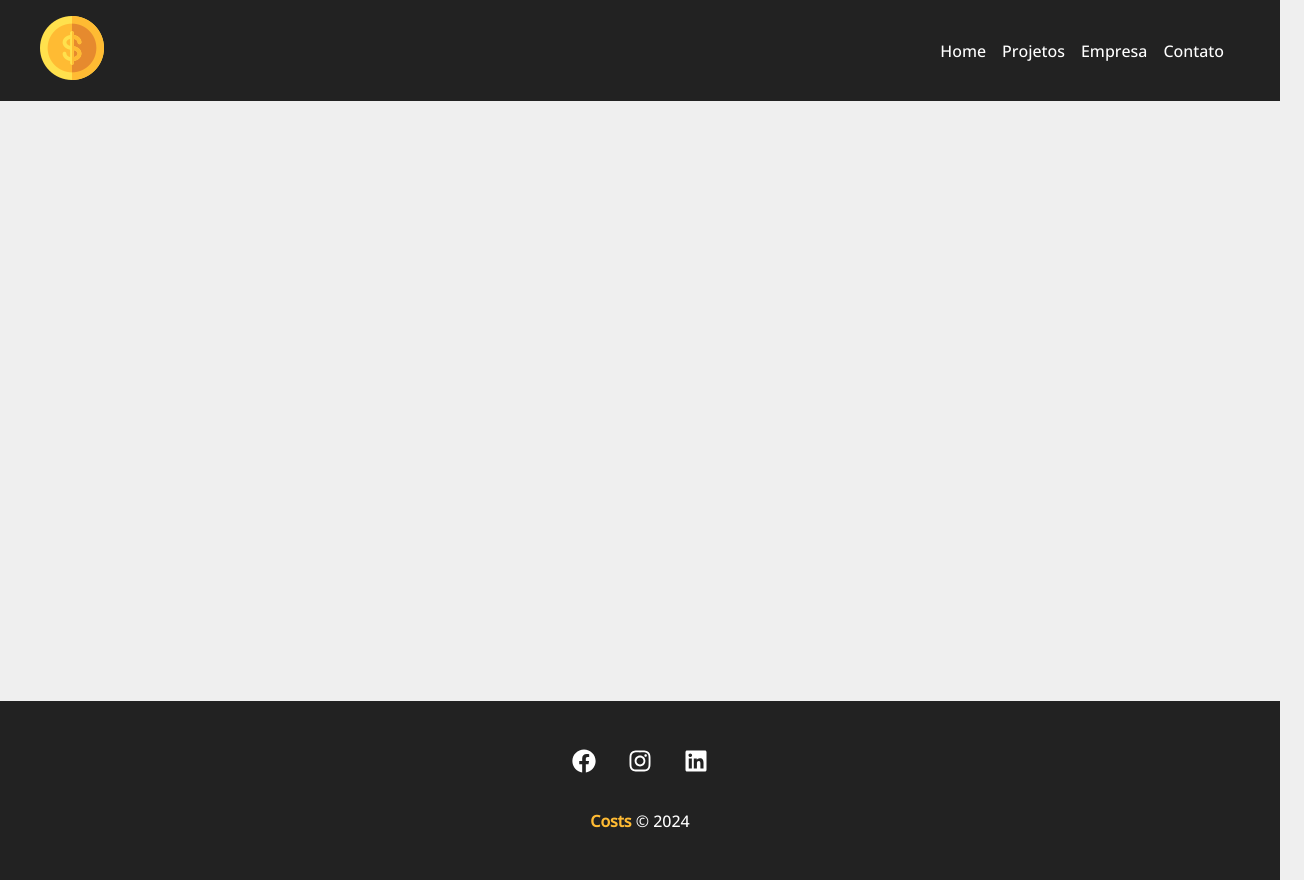
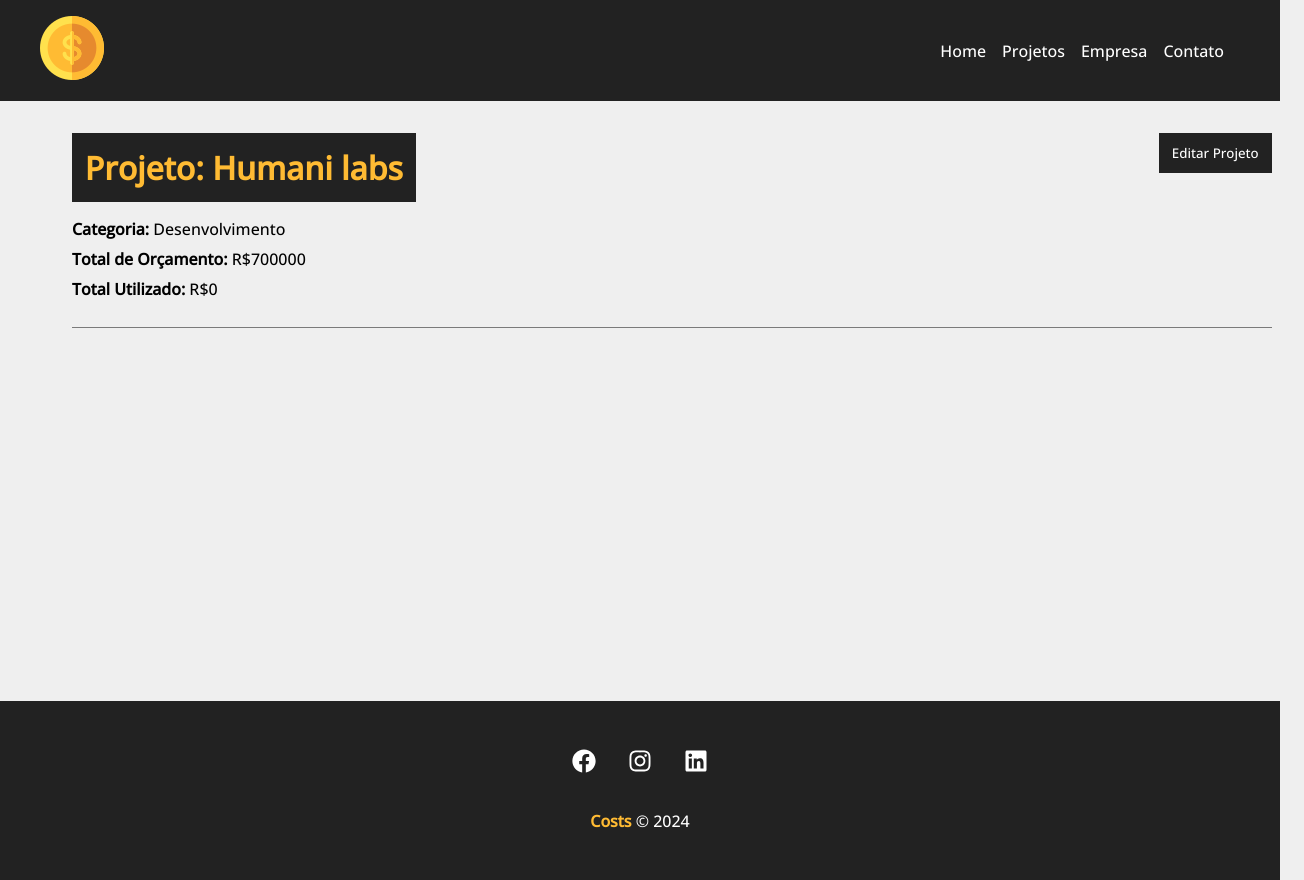
Before and after one commit to Victor87dev/projeto-planner, a React (Vite) app in the folder projeto-costs/: page /project/1c51 in a window 1280 px wide. Shown: the whole page, 1304 px wide, since content can reach past the window. Built offline with nearby package versions, Linux system fonts and the light colour scheme; no server answers; data requests are answered from the project's data file.

Commit message:
perf: estruturando page de edição do projeto

```diff
--- a/projeto-costs/db.json
+++ b/projeto-costs/db.json
@@ -1,20 +1,20 @@
 {
   "projects": [
     {
-      "id": "6823",
-      "name": "joao",
-      "budget": "20000",
+      "id": "40db",
+      "name": "Pacific Standart",
+      "budget": "400000",
       "category": {
-        "id": "2",
-        "name": "Desenvolvimento"
+        "id": "4",
+        "name": "Planejamento"
       },
       "cost": 0,
       "services": []
     },
     {
-      "id": "5afa",
-      "name": "João Victor Sampaio",
-      "budget": "2000",
+      "id": "3af4",
+      "name": "Fleca",
+      "budget": "50000",
       "category": {
         "id": "1",
         "name": "Infra"
@@ -23,12 +23,12 @@
       "services": []
     },
     {
-      "id": "c1ad",
-      "name": "Projeto Teste",
-      "budget": "3000",
+      "id": "1c51",
+      "name": "Humani labs",
+      "budget": "700000",
       "category": {
-        "id": "1",
-        "name": "Infra"
+        "id": "2",
+        "name": "Desenvolvimento"
       },
       "cost": 0,
       "services": []
--- a/projeto-costs/src/components/pages/Project.jsx
+++ b/projeto-costs/src/components/pages/Project.jsx
@@ -1,13 +1,19 @@
 import styles from "./Project.module.css"
 import { useParams } from "react-router-dom"
 import { useState, useEffect } from "react"
+
+import Loading from "../layout/Loading"
+import Container from "../layout/Container"
 
 const Project = ()=>{
 
   const { id } = useParams()
   const [project, setProject] = useState([])
+  const [showProjectForm, setShowProjectForm] = useState(false)
 
   useEffect(()=>{
+    setTimeout(()=>{
+
       fetch(`http://localhost:5000/projects/${id}`,{
          method: 'GET',
          headers: {
@@ -20,12 +26,57 @@
       })
       .catch((err)=>console.log(err))
 
+    }, 500)
   }, [id])
 
+  function toggleProjectForm(){
+    setShowProjectForm(!showProjectForm)
+  }
 
-  return(
-    <p>{project.name}</p>
+  return(<>
+    {project.name ? (
+     <div className={styles.project_details}>
+      <Container customClass="column">
+        <div className={styles.details_container}>
+          <h1>Projeto: {project.name}</h1>
+          <button className={styles.btn} onClick={toggleProjectForm}>
+            {!showProjectForm ? (
+            'Editar Projeto'
+            ) :
+            (
+            'Fechar'
             )
+            }
+            </button>
+            {!showProjectForm ? (
+               <div className={styles.project_info}>
+                <p>
+                  <span>Categoria:</span> {project.category.name}
+                </p>
+                <p>
+                  <span>Total de Orçamento:</span> R${project.budget}
+                </p>
+                <p>
+                  <span>Total Utilizado:</span> R${project.cost}
+                </p>
+               </div>
+            )
+            :
+            (
+              <div className={styles.project_info}>
+                <p>Form</p>
+              </div>
+            )
+            }
+        </div>
+      </Container>
+     </div>
+    )
+     :
+     (
+     <Loading />
+     )}
+  </>)
 }
 
 export default Project
--- a/projeto-costs/src/components/pages/Project.module.css
+++ b/projeto-costs/src/components/pages/Project.module.css
@@ -0,0 +1,48 @@
+.project_details{
+    padding: 2em;
+}
+
+.project_details h1,
+.project_details h2,
+.project_details p{
+    margin-bottom: 0.5em;
+}
+
+.project_details h1 {
+    background-color: #222;
+    color: #ffbb33;
+    padding: 0.4em;
+}
+
+.project_details span{
+    font-weight: bold;
+}
+
+.details_container,
+.service_form_container{
+   border-bottom: 1px solid #7a7a7a;
+   margin-bottom: 1.2em;
+   padding-bottom: 1.2em;
+   display: flex;
+   justify-content: space-between;
+   flex-wrap: wrap;
+}
+
+.btn{
+    background-color: #222;
+    color: #fff;
+    padding: 0.5em 1em;
+    text-decoration: none;
+    transition: 0.5s;
+    cursor: pointer;
+    max-height: 40px;
+    border: none;
+}
+
+.btn:hover{
+    color: #ffbb33;
+}
+
+.project_info{
+    width: 100%;
+}
```
Lines whose indentation alone changed are shown as unchanged.
